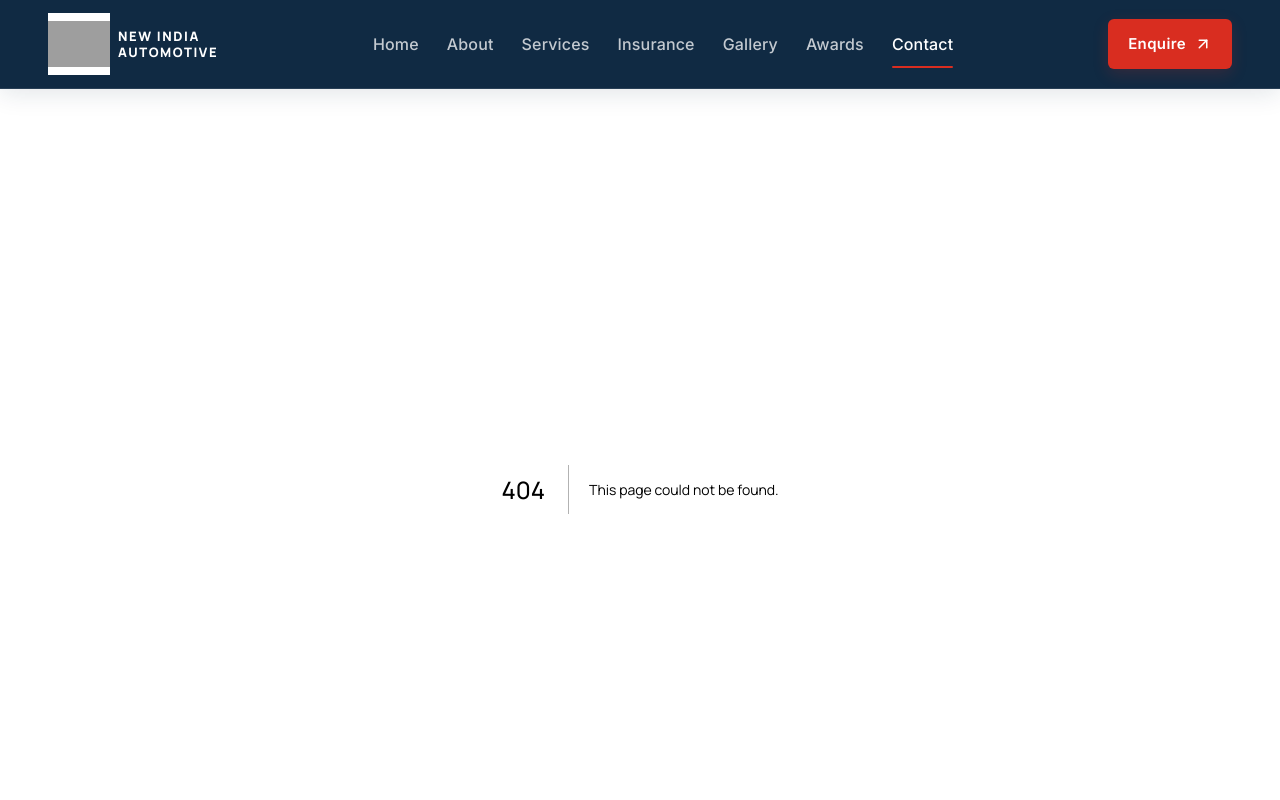
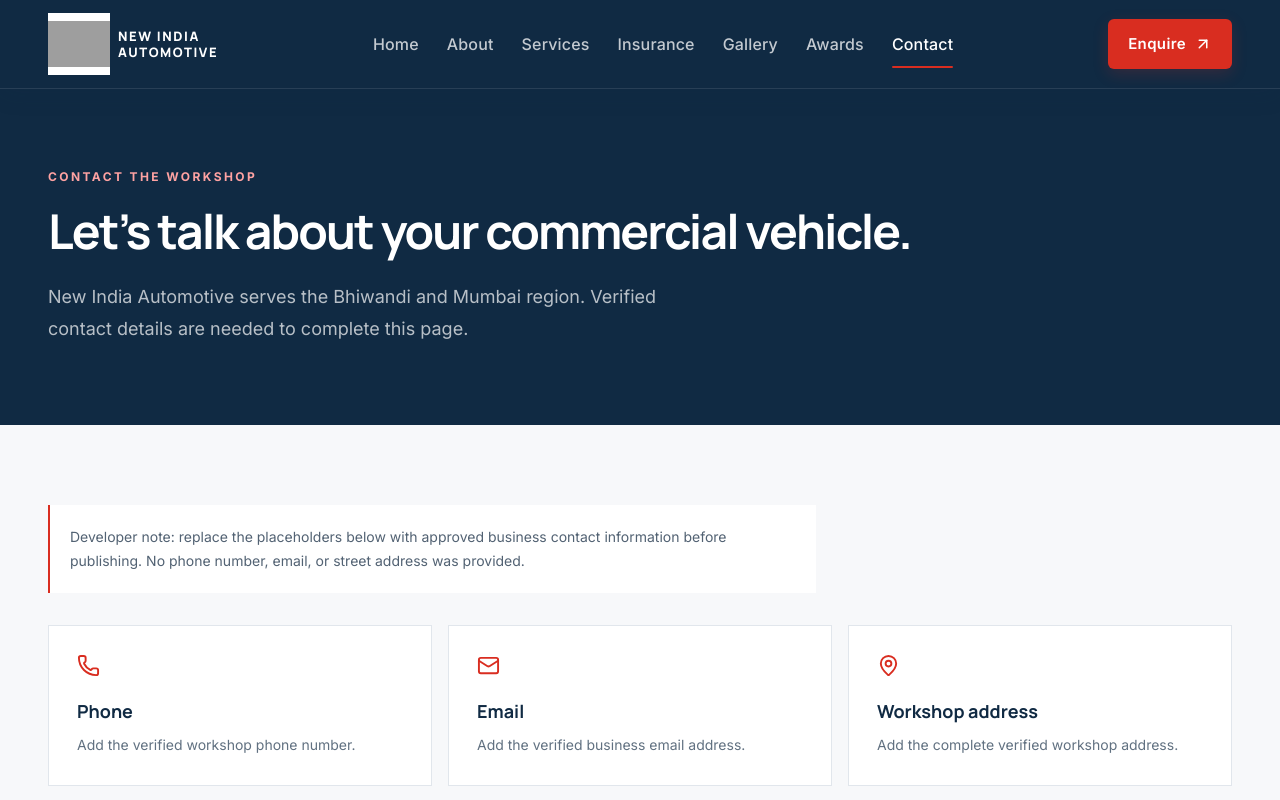
Before and after one commit to altafshaikh7/new-india-automotive-website, a Next.js app: page /contact in a window 1280 px wide. Before the commit this address had no page. Shown: the top 800 px of the page. Built offline with nearby package versions, Linux system fonts and the light colour scheme; grey boxes are pictures that could not be loaded.

Commit message:
feat: add contact page

```diff
--- /dev/null
+++ b/src/app/contact/page.tsx
@@ -0,0 +1,68 @@
+import type { Metadata } from "next";
+import { Mail, MapPin, Phone } from "lucide-react";
+import PageHero from "@/components/ui/PageHero";
+
+export const metadata: Metadata = {
+  title: "Contact",
+  description:
+    "Contact New India Automotive for commercial vehicle workshop support in the Bhiwandi and Mumbai region.",
+};
+
+const contactPlaceholders = [
+  {
+    icon: Phone,
+    title: "Phone",
+    description: "Add the verified workshop phone number.",
+  },
+  {
+    icon: Mail,
+    title: "Email",
+    description: "Add the verified business email address.",
+  },
+  {
+    icon: MapPin,
+    title: "Workshop address",
+    description: "Add the complete verified workshop address.",
+  },
+];
+
+export default function ContactPage() {
+  return (
+    <>
+      <PageHero
+        eyebrow="Contact the workshop"
+        title="Let’s talk about your commercial vehicle."
+        description="New India Automotive serves the Bhiwandi and Mumbai region. Verified contact details are needed to complete this page."
+      />
+      <section className="bg-[#F7F8FA] py-16 sm:py-20">
+        <div className="mx-auto max-w-7xl px-5 sm:px-8 lg:px-12">
+          <div className="mb-8 max-w-3xl border-l-2 border-[#D92D20] bg-white p-5 text-sm leading-6 text-[#526273]">
+            Developer note: replace the placeholders below with approved
+            business contact information before publishing. No phone number,
+            email, or street address was provided.
+          </div>
+          <div className="grid gap-4 md:grid-cols-3">
+            {contactPlaceholders.map(({ icon: Icon, title, description }) => (
+              <article
+                key={title}
+                className="border border-[#E1E6EC] bg-white p-7"
+              >
+                <Icon
+                  size={23}
+                  className="text-[#D92D20]"
+                  aria-hidden="true"
+                />
+                <h2 className="mt-5 font-heading text-lg font-bold text-[#102A43]">
+                  {title}
+                </h2>
+                <p className="mt-2 text-sm leading-6 text-[#617181]">
+                  {description}
+                </p>
+              </article>
+            ))}
+          </div>
+        </div>
+      </section>
+    </>
+  );
+}
```
